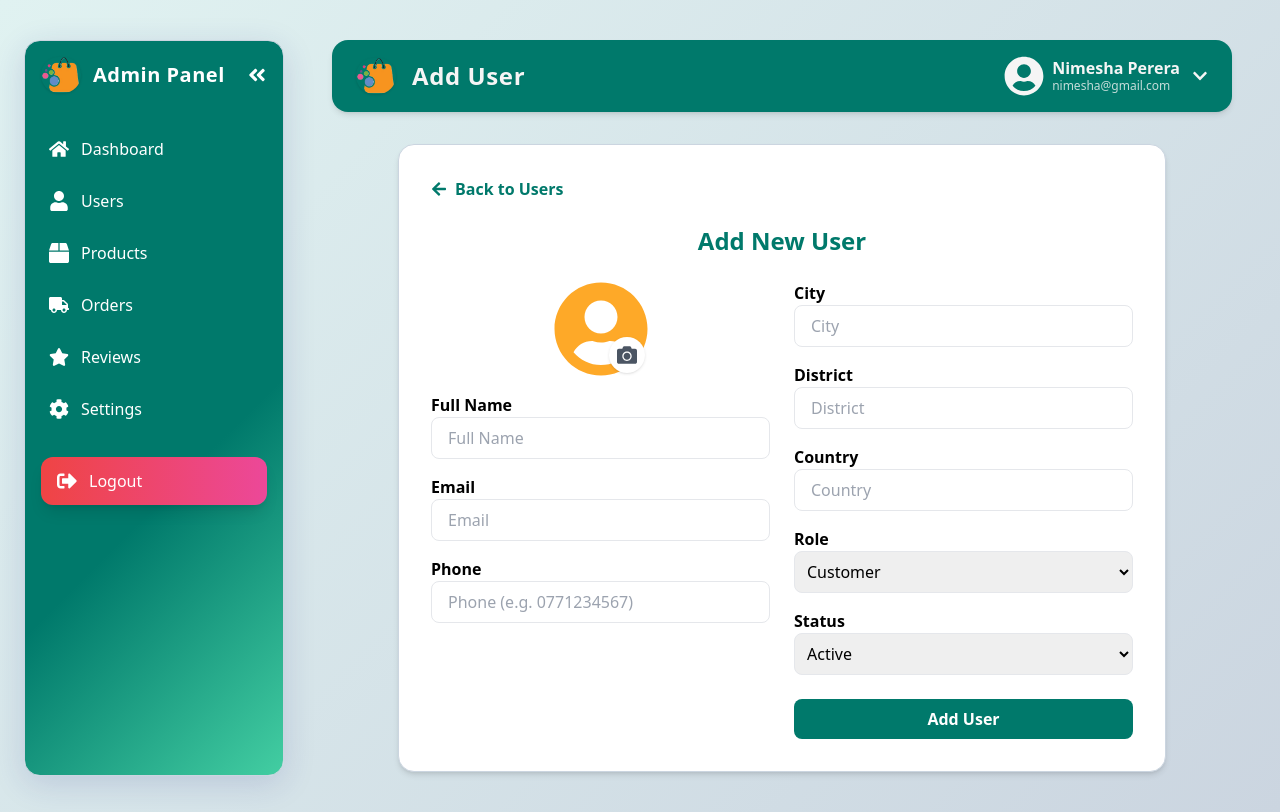
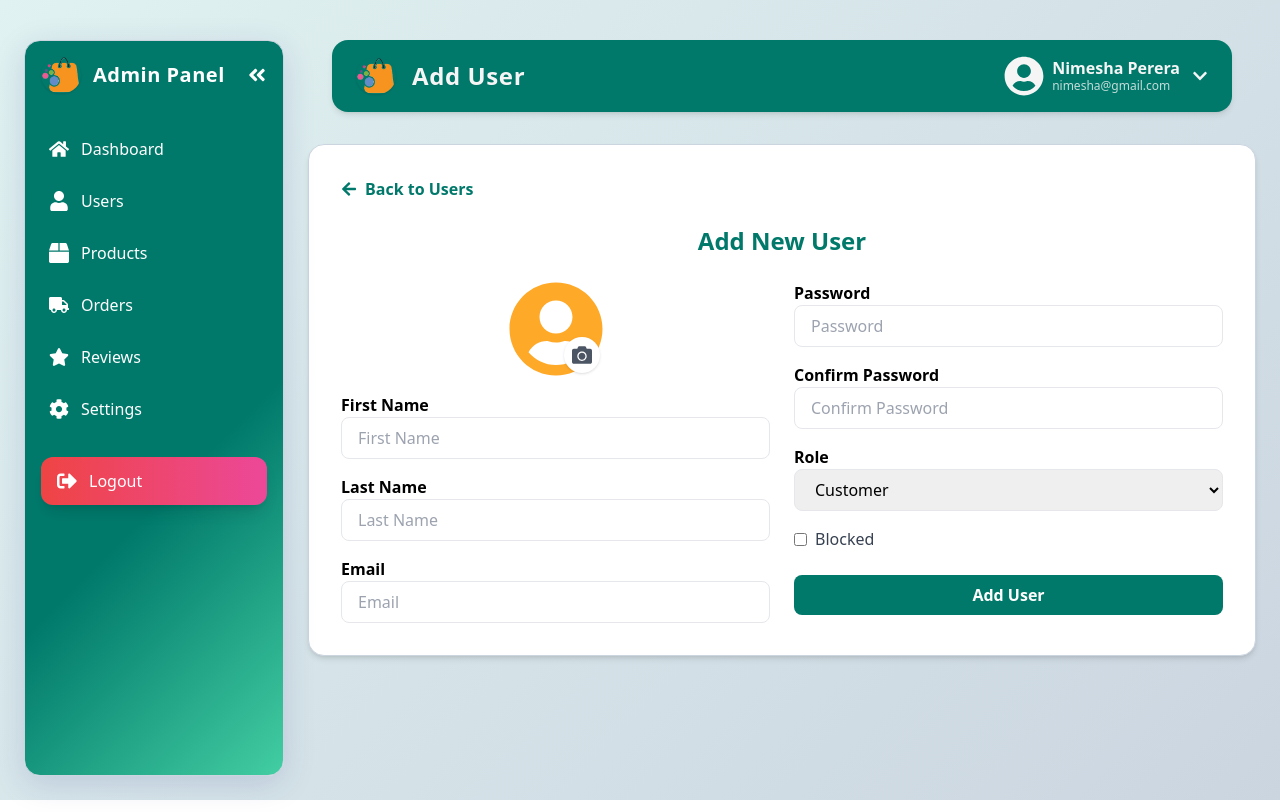
Before and after one commit to LumozTech/EXORA-CLIENT-UI, a React (Vite) app: page /admin/add-user in a window 1280 px wide. Built offline with nearby package versions, Linux system fonts and the light colour scheme; sample sign-in values are in the browser's storage.

Commit message:
feat: Update AddUser component with form handling and user creation functionality

```diff
--- a/src/pages/admin/AddUser.jsx
+++ b/src/pages/admin/AddUser.jsx
@@ -3,72 +3,103 @@ import { useNavigate } from "react-router-dom";
 import SlideBar from "../../components/admin/SlideBar";
 import AdminNavbar from "../../components/admin/Navbar";
 import { FaUserCircle, FaCamera, FaArrowLeft } from "react-icons/fa";
+import axios from "axios";
+import { toast, ToastContainer } from "react-toastify";
+import "react-toastify/dist/ReactToastify.css";
+// import uploadMediaToSupabase from "../../utils/mediaUpload";
 
 const PRIMARY = "#00796B";
 const CARD_BG = "#fff";
 const CARD_BORDER = "#CBD5E0";
 
-const AddUser = ({ onUserAdd }) => {
-  const [form, setForm] = useState({
-    name: "",
-    email: "",
-    phone: "",
-    city: "",
-    district: "",
-    country: "",
-    joined: new Date().toISOString().slice(0, 10),
-    status: "Active",
-    avatar: "",
-    role: "customer",
-  });
-
+const AddUser = () => {
+  const [firstName, setFirstName] = useState("");
+  const [lastName, setLastName] = useState("");
+  const [email, setEmail] = useState("");
+  const [imageFile, setImageFile] = useState(null);
+  const [password, setPassword] = useState("");
+  const [confirmPassword, setConfirmPassword] = useState("");
+  const [type, setType] = useState("customer");
+  const [isBlocked, setIsBlocked] = useState(false);
+  const [loading, setLoading] = useState(false);
   const [submitted, setSubmitted] = useState(false);
   const fileInputRef = useRef(null);
   const navigate = useNavigate();
 
-  const handleChange = (e) => {
-    setForm({ ...form, [e.target.name]: e.target.value });
-  };
-
-  // Handle profile photo upload
-  const handleAvatarChange = (e) => {
+  const handleProfilePicChange = (e) => {
     const file = e.target.files[0];
     if (file) {
-      const reader = new FileReader();
-      reader.onloadend = () => {
-        setForm((prev) => ({ ...prev, avatar: reader.result }));
-      };
-      reader.readAsDataURL(file);
+      setImageFile(file);
     }
   };
 
-  const handleAvatarClick = (e) => {
+  const handleProfilePicClick = (e) => {
     e.preventDefault();
     fileInputRef.current.click();
   };
 
-  const handleSubmit = (e) => {
-    e.preventDefault();
-    setSubmitted(true);
-    setTimeout(() => setSubmitted(false), 2000);
-    setForm({
-      name: "",
-      email: "",
-      phone: "",
-      city: "",
-      district: "",
-      country: "",
-      joined: new Date().toISOString().slice(0, 10),
-      status: "Active",
-      avatar: "",
-      role: "customer",
-    });
-    // Optionally, navigate to users page after adding
-    setTimeout(() => navigate("/admin/users"), 1200);
+  const handleBack = () => {
+    navigate("/admin/users");
   };
 
-  const handleBack = () => {
-    navigate("/admin/users");
+  const handleSubmit = async (e) => {
+    e.preventDefault();
+
+    if (password !== confirmPassword) {
+      toast.error("Passwords do not match!");
+      return;
+    }
+
+    let imgUrl = "";
+    // If you want to upload to Supabase, uncomment and use the below:
+    // if (imageFile) {
+    //   try {
+    //     imgUrl = await uploadMediaToSupabase(imageFile);
+    //   } catch (uploadError) {
+    //     toast.error("Image upload failed.");
+    //     return;
+    //   }
+    // }
+
+    const user = {
+      firstName,
+      lastName,
+      email,
+      password,
+      type,
+      isBlocked,
+      profilePic: imgUrl, // Will be "" unless you use upload
+    };
+
+    const token = localStorage.getItem("token");
+    setLoading(true);
+    try {
+      await axios.post("http://localhost:5000/api/users", user, {
+        headers: {
+          Authorization: "Bearer " + token, // token must be for an admin user
+        },
+      });
+      toast.success("User added successfully!");
+      setFirstName("");
+      setLastName("");
+      setEmail("");
+      setImageFile(null);
+      setPassword("");
+      setConfirmPassword("");
+      setType("customer");
+      setIsBlocked(false);
+      setSubmitted(true);
+      setTimeout(() => {
+        setSubmitted(false);
+        navigate("/admin/users");
+      }, 1200);
+    } catch (error) {
+      toast.error(
+        error.response?.data?.message || "Failed to add user: " + error.message
+      );
+    } finally {
+      setLoading(false);
+    }
   };
 
   return (
@@ -78,6 +109,7 @@ const AddUser = ({ onUserAdd }) => {
         background: "linear-gradient(135deg, #E0F2F1 0%, #CBD5E0 100%)",
       }}
     >
+      <ToastContainer position="top-right" />
       <div className="mt-6 ml-6">
         <SlideBar />
       </div>
@@ -85,7 +117,7 @@ const AddUser = ({ onUserAdd }) => {
         <div className="mt-10 ml-6 mr-6">
           <AdminNavbar pageTitle="Add User" />
           <div
-            className="max-w-3xl p-8 mx-auto mt-8 mb-10 border shadow-md rounded-2xl"
+            className="w-full p-8 mx-auto mt-8 mb-10 border shadow-md rounded-2xl" // <-- full width
             style={{
               background: CARD_BG,
               borderColor: CARD_BORDER,
@@ -109,12 +141,12 @@ const AddUser = ({ onUserAdd }) => {
               onSubmit={handleSubmit}
               className="grid grid-cols-1 gap-6 md:grid-cols-2"
             >
-              {/* Left column: Profile photo */}
+              {/* Left column: Profile photo and names */}
               <div className="flex flex-col items-center gap-4">
                 <div className="relative">
-                  {form.avatar ? (
+                  {imageFile ? (
                     <img
-                      src={form.avatar}
+                      src={URL.createObjectURL(imageFile)}
                       alt="Avatar Preview"
                       className="object-cover w-24 h-24 border border-gray-300 rounded-full"
                     />
@@ -122,7 +154,7 @@ const AddUser = ({ onUserAdd }) => {
                     <FaUserCircle className="w-24 h-24 text-primary" />
                   )}
                   <button
-                    onClick={handleAvatarClick}
+                    onClick={handleProfilePicClick}
                     className="absolute p-2 bg-white rounded-full shadow bottom-1 right-1 hover:bg-gray-100"
                     type="button"
                     title="Upload Photo"
@@ -133,20 +165,32 @@ const AddUser = ({ onUserAdd }) => {
                     type="file"
                     accept="image/*"
                     ref={fileInputRef}
-                    onChange={handleAvatarChange}
+                    onChange={handleProfilePicChange}
                     className="hidden"
                   />
                 </div>
                 <div className="w-full">
-                  <label className="font-semibold">Full Name</label>
+                  <label className="font-semibold">First Name</label>
                   <input
                     type="text"
-                    name="name"
+                    name="firstName"
                     required
-                    placeholder="Full Name"
+                    placeholder="First Name"
                     className="w-full px-4 py-2 border rounded-lg"
-                    value={form.name}
-                    onChange={handleChange}
+                    value={firstName}
+                    onChange={(e) => setFirstName(e.target.value)}
+                  />
+                </div>
+                <div className="w-full">
+                  <label className="font-semibold">Last Name</label>
+                  <input
+                    type="text"
+                    name="lastName"
+                    required
+                    placeholder="Last Name"
+                    className="w-full px-4 py-2 border rounded-lg"
+                    value={lastName}
+                    onChange={(e) => setLastName(e.target.value)}
                   />
                 </div>
                 <div className="w-full">
@@ -157,90 +201,65 @@ const AddUser = ({ onUserAdd }) => {
                     required
                     placeholder="Email"
                     className="w-full px-4 py-2 border rounded-lg"
-                    value={form.email}
-                    onChange={handleChange}
-                  />
-                </div>
-                <div className="w-full">
-                  <label className="font-semibold">Phone</label>
-                  <input
-                    type="text"
-                    name="phone"
-                    required
-                    placeholder="Phone (e.g. 0771234567)"
-                    className="w-full px-4 py-2 border rounded-lg"
-                    value={form.phone}
-                    onChange={handleChange}
+                    value={email}
+                    onChange={(e) => setEmail(e.target.value)}
                   />
                 </div>
               </div>
-              {/* Right column: Address, role, status */}
+              {/* Right column: Password, role, status */}
               <div className="flex flex-col gap-4">
                 <div>
-                  <label className="font-semibold">City</label>
+                  <label className="font-semibold">Password</label>
                   <input
-                    type="text"
-                    name="city"
+                    type="password"
+                    name="password"
                     required
-                    placeholder="City"
+                    placeholder="Password"
                     className="w-full px-4 py-2 border rounded-lg"
-                    value={form.city}
-                    onChange={handleChange}
+                    value={password}
+                    onChange={(e) => setPassword(e.target.value)}
                   />
                 </div>
                 <div>
-                  <label className="font-semibold">District</label>
+                  <label className="font-semibold">Confirm Password</label>
                   <input
-                    type="text"
-                    name="district"
+                    type="password"
+                    name="confirmPassword"
                     required
-                    placeholder="District"
+                    placeholder="Confirm Password"
                     className="w-full px-4 py-2 border rounded-lg"
-                    value={form.district}
-                    onChange={handleChange}
-                  />
-                </div>
-                <div>
-                  <label className="font-semibold">Country</label>
-                  <input
-                    type="text"
-                    name="country"
-                    required
-                    placeholder="Country"
-                    className="w-full px-4 py-2 border rounded-lg"
-                    value={form.country}
-                    onChange={handleChange}
+                    value={confirmPassword}
+                    onChange={(e) => setConfirmPassword(e.target.value)}
                   />
                 </div>
                 <div>
                   <label className="font-semibold">Role</label>
                   <select
-                    name="role"
-                    className="w-full px-2 py-2 border rounded-lg"
-                    value={form.role}
-                    onChange={handleChange}
+                    className="w-full px-4 py-2 border rounded-lg"
+                    value={type}
+                    onChange={(e) => setType(e.target.value)}
                   >
                     <option value="customer">Customer</option>
                     <option value="admin">Admin</option>
                   </select>
                 </div>
-                <div>
-                  <label className="font-semibold">Status</label>
-                  <select
-                    name="status"
-                    className="w-full px-2 py-2 border rounded-lg"
-                    value={form.status}
-                    onChange={handleChange}
-                  >
-                    <option value="Active">Active</option>
-                    <option value="Inactive">Inactive</option>
-                  </select>
+                <div className="flex items-center">
+                  <input
+                    type="checkbox"
+                    checked={isBlocked}
+                    onChange={(e) => setIsBlocked(e.target.checked)}
+                    className="mr-2"
+                  />
+                  <label className="font-medium text-gray-700">Blocked</label>
                 </div>
                 <button
                   type="submit"
-                  className="mt-2 bg-[#00796B] hover:bg-[#005B4F] text-white font-semibold py-2 rounded-lg transition w-full"
+                  className={`mt-2 bg-[#00796B] hover:bg-[#005B4F] text-white font-semibold py-2 rounded-lg transition w-full ${
+                    loading ? "opacity-60 cursor-not-allowed" : ""
+                  }`}
+                  disabled={loading}
                 >
-                  Add User
+                  {loading ? "Adding..." : "Add User"}
                 </button>
                 {submitted && (
                   <div className="mt-2 font-semibold text-center text-green-600">
```
Also changed, not shown: 1 other file (tests, documents, lock files or other folders).
